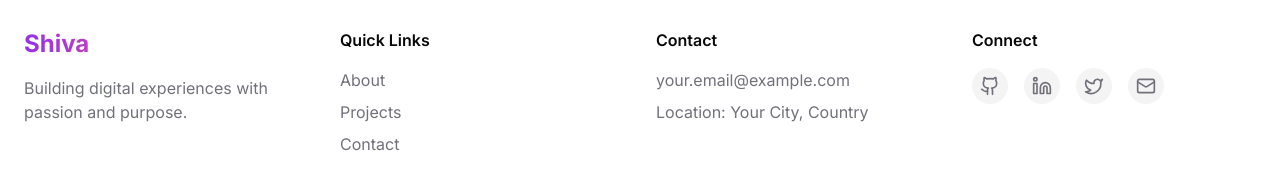
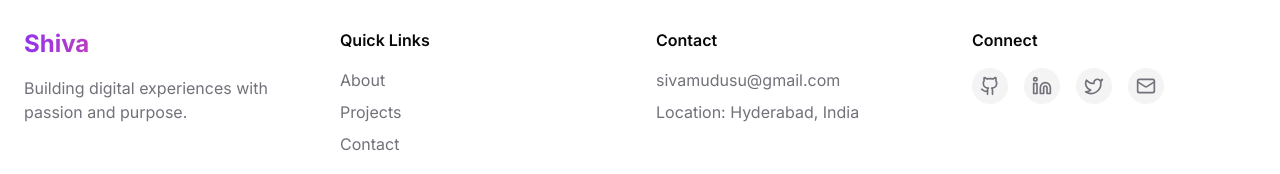
Before and after one commit to sivamudusu/Portfolio, a Next.js app: page / in a window 1280 px wide. Shown: the part 4632-4806 px from the top of the page. Built offline with nearby package versions, Linux system fonts and the light colour scheme.

Commit message:
Update footer.tsx

```diff
--- a/app/components/footer.tsx
+++ b/app/components/footer.tsx
@@ -87,10 +87,10 @@
             <ul className="space-y-2 text-muted-foreground">
               <li>
                 <Link href="mailto:your.email@example.com" className="hover:text-primary transition-colors">
-                  your.email@example.com
+                  sivamudusu@gmail.com
                 </Link>
               </li>
-              <li>Location: Your City, Country</li>
+              <li>Location: Hyderabad, India</li>
             </ul>
           </motion.div>
 
@@ -105,7 +105,7 @@
             <h4 className="font-semibold">Connect</h4>
             <div className="flex gap-4">
               <Link
-                href="https://github.com"
+                href="https://github.com/sivamudusu"
                 target="_blank"
                 rel="noopener noreferrer"
                 className="rounded-full bg-muted p-2 text-muted-foreground transition-colors hover:bg-muted/80 hover:text-primary"
@@ -114,7 +114,7 @@
                 <span className="sr-only">GitHub</span>
               </Link>
               <Link
-                href="https://linkedin.com"
+                href="www.linkedin.com/in/shiva-mudusu"
                 target="_blank"
                 rel="noopener noreferrer"
                 className="rounded-full bg-muted p-2 text-muted-foreground transition-colors hover:bg-muted/80 hover:text-primary"
@@ -132,7 +132,7 @@
                 <span className="sr-only">Twitter</span>
               </Link>
               <Link
-                href="mailto:your.email@example.com"
+                href="mailto:sivamudusu@gmail.com"
                 className="rounded-full bg-muted p-2 text-muted-foreground transition-colors hover:bg-muted/80 hover:text-primary"
               >
                 <Mail className="w-5 h-5" />
```
